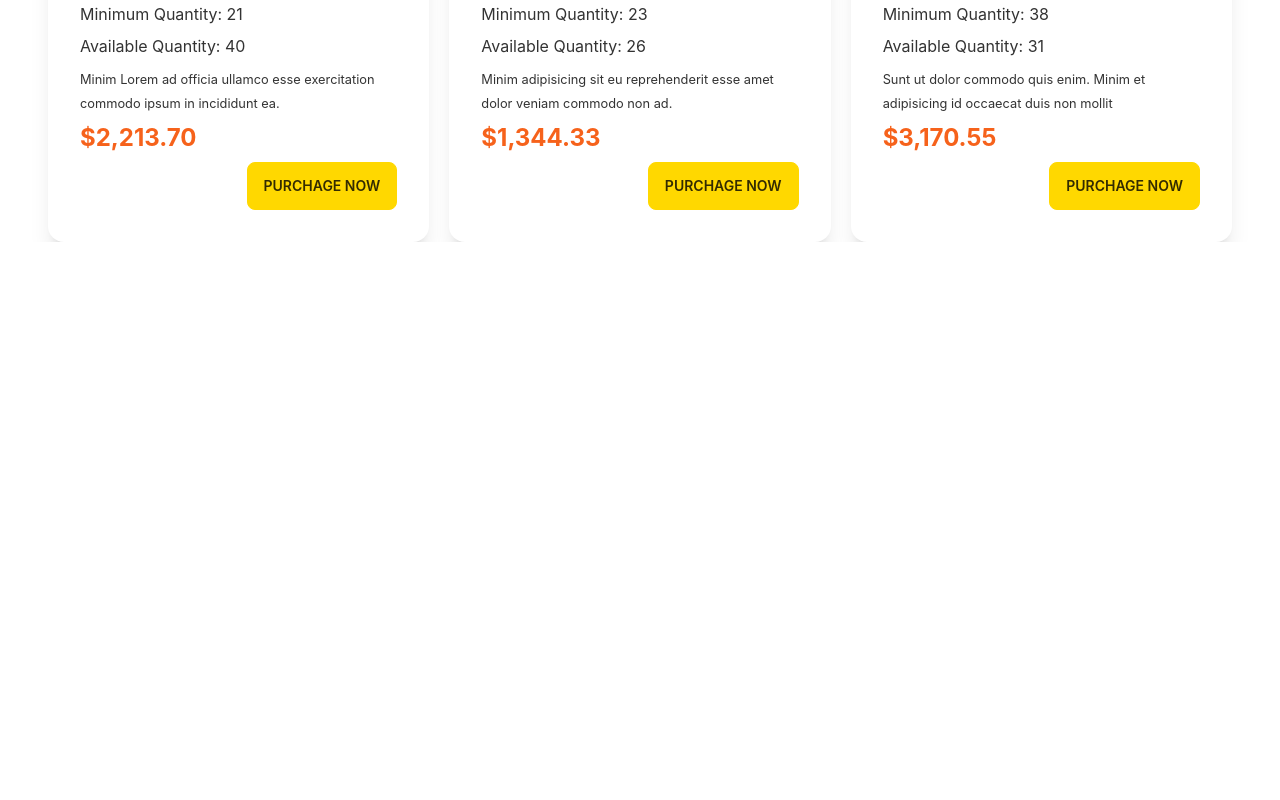
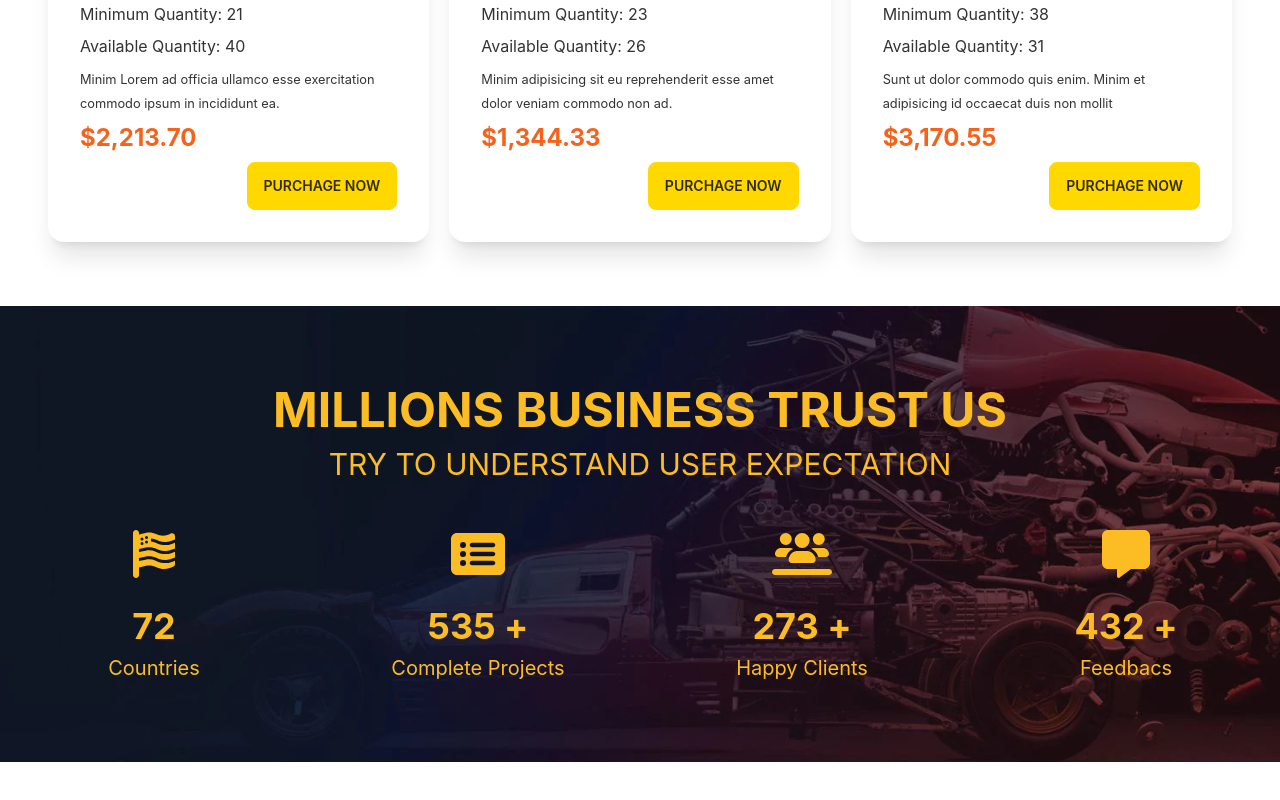
Before and after one commit to SHadek-007/monota-autoParts-fullStack, a React (Create React App) app: page / in a window 1280 px wide. Shown: the part 1727-2527 px from the top of the page. Before the commit the page ends 1969 px from the top, so only its background shows below. Built offline with nearby package versions, Linux system fonts and the light colour scheme; no server answers.

Commit message:
summery part done

```diff
--- a/package.json
+++ b/package.json
@@ -3,6 +3,9 @@
   "version": "0.1.0",
   "private": true,
   "dependencies": {
+    "@fortawesome/fontawesome-svg-core": "^6.1.1",
+    "@fortawesome/free-solid-svg-icons": "^6.1.1",
+    "@fortawesome/react-fontawesome": "^0.1.18",
     "@testing-library/jest-dom": "^5.16.4",
     "@testing-library/react": "^13.2.0",
     "@testing-library/user-event": "^13.5.0",
--- a/src/Pages/Home/Home.js
+++ b/src/Pages/Home/Home.js
@@ -1,6 +1,7 @@
 import React from 'react';
 import Banner from './Banner';
 import Parts from './Parts/Parts';
+import Summery from './Summery';
 
 
 const Home = () => {
@@ -9,7 +10,9 @@ const Home = () => {
             <Banner></Banner>
             <div className='px-5 lg:px-12'>
             <Parts></Parts>
+
             </div>
+            <Summery></Summery>
         </div>
     );
 };
--- /dev/null
+++ b/src/Pages/Home/Summery.js
@@ -0,0 +1,48 @@
+import React from "react";
+import summery from '../../assets/summery-bg.webp';
+import { faFlagUsa } from '@fortawesome/free-solid-svg-icons';
+import { faRectangleList } from '@fortawesome/free-solid-svg-icons';
+import { faUsersLine } from '@fortawesome/free-solid-svg-icons';
+import { faMessage } from '@fortawesome/free-solid-svg-icons';
+import { FontAwesomeIcon } from "@fortawesome/react-fontawesome";
+
+const Summery = () => {
+  return (
+    <div className="max-h-sm lg:max-h-lg my-16 py-20" style={{backgroundImage:`url(${summery})`, backgroundSize:'cover'}}>
+        <h2 className="text-3xl md:text-5xl text-warning text-center uppercase font-bold">Millions Business Trust Us</h2>
+        <h4 className="text-xl md:text-3xl text-warning text-center uppercase mt-3">Try To Understand User Expectation</h4>
+        <div className="grid grid-cols-1 md:grid-cols-4 lg:grid-cols-4 gap-4 mt-12">
+            <div className="text-warning">
+                <div className="text-center py-2 md:py-0 lg:py-0 border border-primary md:border-hidden lg:border-hidden">
+                <FontAwesomeIcon icon={faFlagUsa}  className='text-5xl'/>
+                <h2 className="text-4xl font-bold mt-7 mb-2">72</h2>
+                <p className="text-xl">Countries</p>
+            </div>
+        </div>
+            <div className="text-warning">
+                <div className="text-center py-2 md:py-0 lg:py-0 border border-primary md:border-hidden lg:border-hidden">
+                <FontAwesomeIcon icon={faRectangleList}  className='text-5xl'/>
+                <h2 className="text-4xl font-bold mt-7 mb-2">535 +</h2>
+                <p className="text-xl">Complete Projects</p>
+            </div>
+        </div>
+        <div className="text-warning">
+            <div className="text-center py-2 md:py-0 lg:py-0 border border-primary md:border-hidden lg:border-hidden">
+                <FontAwesomeIcon icon={faUsersLine}  className='text-5xl'/>
+                <h2 className="text-4xl font-bold mt-7 mb-2">273 +</h2>
+                <p className="text-xl">Happy Clients</p>
+            </div>
+        </div>
+            <div className="text-warning">
+                <div className="text-center py-2 md:py-0 lg:py-0 border border-primary md:border-hidden lg:border-hidden">
+                    <FontAwesomeIcon icon={faMessage}  className='text-5xl'/>
+                    <h2 className="text-4xl font-bold mt-7 mb-2">432 +</h2>
+                    <p className="text-xl">Feedbacs</p>
+                </div>
+            </div>
+        </div>
+    </div>
+  );
+};
+
+export default Summery;
```
Also changed, not shown: src/assets/summery-bg.webp (added), 1 other file (tests, documents, lock files or other folders).
